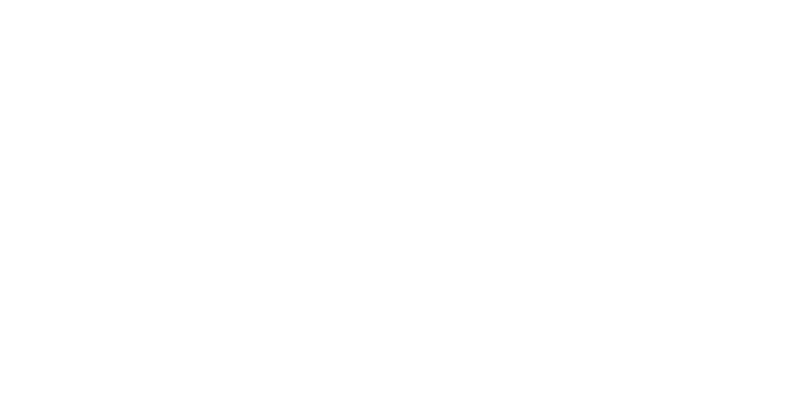
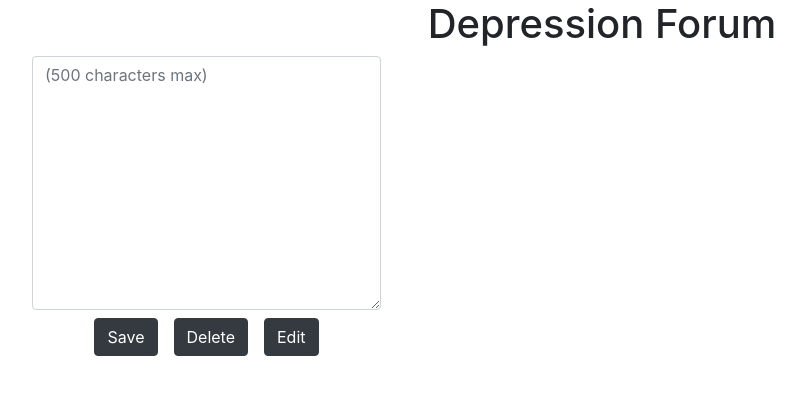
Before and after one commit to makomaster2/Confessionals, a React app: page /depression in a window 1280 px wide. Before the commit this address had no page. Shown: the top 394 px of the page, without its empty margins (38-843 px from the left). Built offline with nearby package versions, Linux system fonts and the light colour scheme; no server answers.

Commit message:
added stuff to depression

```diff
--- a/client/App.jsx
+++ b/client/App.jsx
@@ -1,12 +1,14 @@
 import React from "react";
 import { BrowserRouter, Routes, Route } from "react-router-dom";
 import Home from "./pages/Home.jsx";
+import Depression from "./pages/Depression.jsx";
 
 const App = () => {
     return (
         <BrowserRouter>
             <Routes>
                 <Route path="/" element={<Home />} />
+                <Route path="/depression" element={<Depression />} />
             </Routes>
         </BrowserRouter>
     )
--- /dev/null
+++ b/client/pages/Depression.jsx
@@ -0,0 +1,81 @@
+import React, { useState, useEffect } from 'react';
+import { useParams, useNavigate } from 'react-router-dom';
+
+const Depression = () => {
+    const navigate = useNavigate();
+    const [chirp, setChirp] = useState({});
+    const [message, setMessage] = useState("")
+    const { id } = useParams();
+
+    useEffect(() => {
+        fetch(`http://localhost:3000/api/chirps/${id}`)
+            .then(res => res.json())
+            .then(chirp => {
+                setMessage(chirp[0].content);
+                setChirp(chirp[0]);
+            })
+            .catch(err => console.log(err));
+    }, []);
+
+    const handleMessageChange = e => setMessage(e.target.value);
+
+    const deleteChirp = id => {
+        fetch(`http://localhost:3000/api/chirps/${id}`, { method: "DELETE" })
+            .then(res => res.ok ? navigate("/") : null)
+            .catch(err => console.log(err));
+    };
+
+    const editChirp = (id, content) => {
+        const editChirpBody = {
+            content: content
+        };
+
+        fetch(`http://localhost:3000/api/chirps/${id}`, {
+            method: "PUT",
+            headers: { "Content-Type": "application/json" },
+            body: JSON.stringify(editChirpBody)
+        })
+            .then(res => res.ok ? navigate("/") : null)
+            .catch(err => console.log(err));
+    };
+
+    return (
+        <>
+            <div className="container text-body text-center">
+                <div className="row">
+                    <div className="col-12 p-0">
+                        <nav>
+                            <h1>Depression Forum</h1>
+                        </nav>
+                    </div>
+                </div>
+
+                <div className="row">
+                    <div className="form-group mb-2">
+                        <textarea
+                            className="form-control mb-2"
+                            aria-label="With textarea"
+                            placeholder="(500 characters max)"
+                            value={message}
+                            onChange={handleMessageChange}
+                            cols="30"
+                            rows="10"
+                        ></textarea>
+                        <button className="btn btn-dark mx-2" onClick={() => editChirp(id, message)}>
+                            Save
+                        </button>
+                        <button className="btn btn-dark mx-2" onClick={() => deleteChirp(id)}>
+                            Delete
+                        </button>
+                        {/*need to add a timestamp + edit notification to the message body when edits are submitted*/}
+                        <button className="btn btn-dark mx-2" onClick={() => editChirp(message)}>
+                            Edit
+                        </button>
+                    </div>
+                </div>
+            </div>
+        </>
+    )
+};
+
+export default Depression;
```
Also changed, not shown: 2 other files (tests, documents, lock files or other folders).
